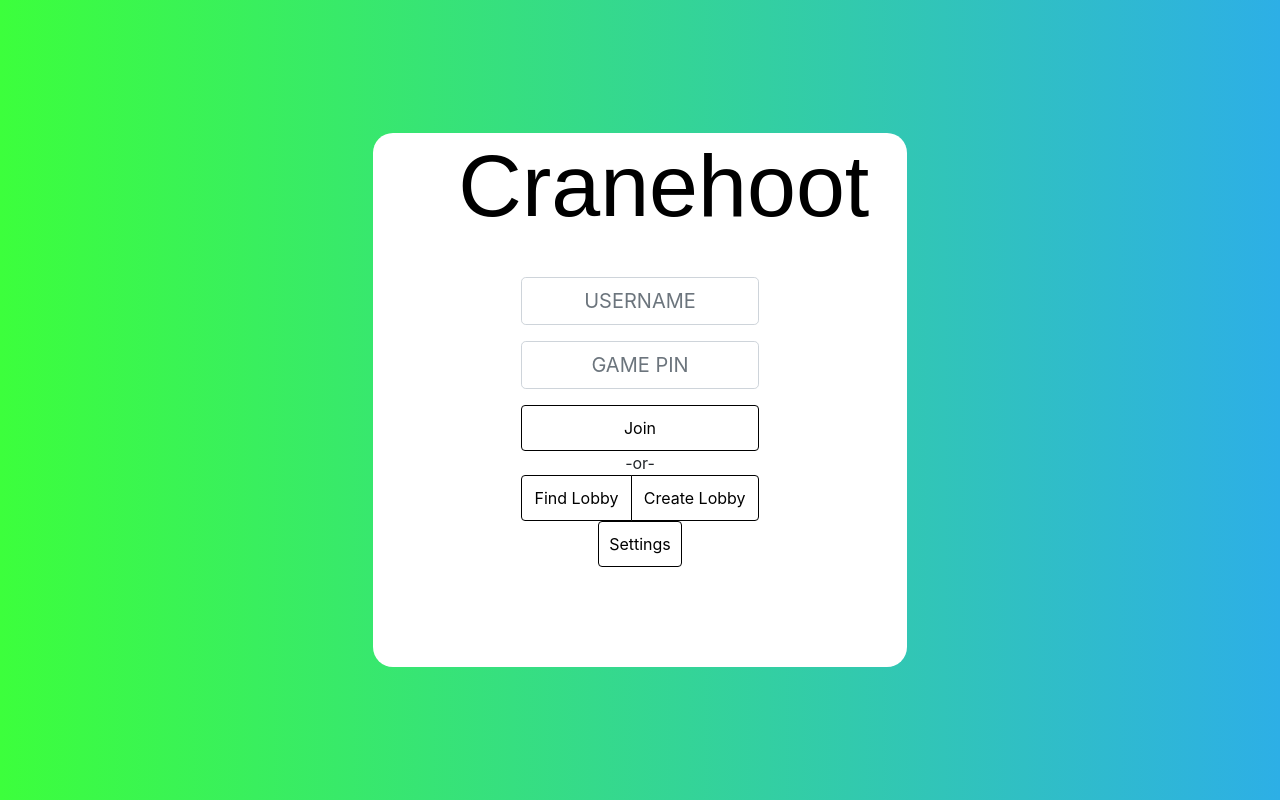
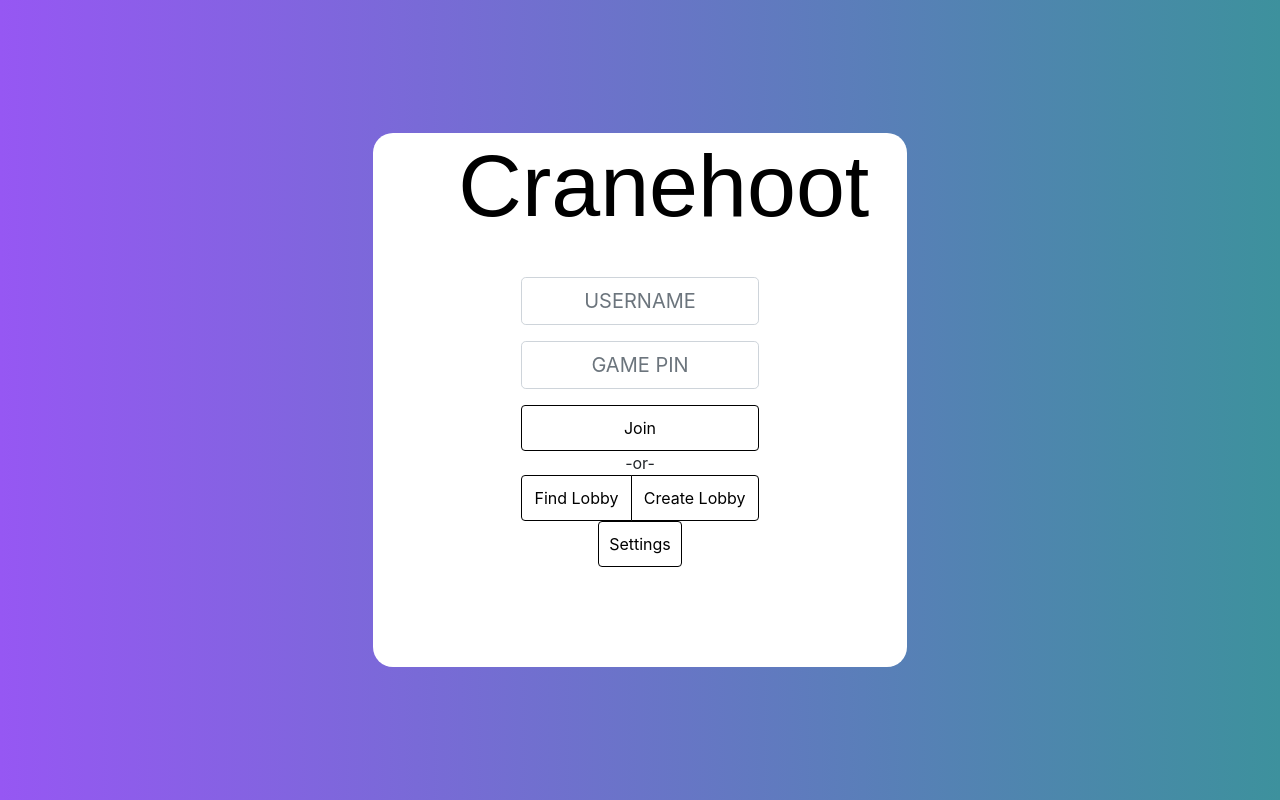
Before and after one commit to PeterKW/CranewareQuizzingTeam7, a Vue app in the folder frontend/: page / in a window 1280 px wide. Built offline with nearby package versions, Linux system fonts and the light colour scheme.

Commit message:
Partially working background slider
Speed is passed from index to GradientContainer and controls the speed of the gradient
Bug: The speed seems to ramp up everytime you make a change

```diff
--- a/frontend/src/App.vue
+++ b/frontend/src/App.vue
@@ -1,8 +1,8 @@
 <template>
   <div id="app">
-    <GradientContainer>
+    <GradientContainer :slider="sliderValue">
       <transition name="fade" mode="out-in">
-        <Index class="h-100" v-on:onJoinLobby="onJoinLobby" v-on:onFindLobby="onFindLobby" v-on:onCreateLobby="onCreateLobby" v-if="currentView == 'index'"> </Index>
+        <Index class="h-100" v-on:onJoinLobby="onJoinLobby" v-on:onFindLobby="onFindLobby" v-on:onCreateLobby="onCreateLobby" v-on:updateBackground="updateBackground" v-if="currentView == 'index'"> </Index>
         <Lobby class="h-100" v-on:onLobbyStart="onLobbyStart" v-on:onLobbyExit="onLobbyExit" :players="players" :gamePin="gamePin" v-if="currentView == 'lobby'"></Lobby>
          <!-- Quiz won't always need access to players array but does for now while the player list is stored here -->
         <Quiz class="h-100" v-on:done='onQuizFinish' v-if="currentView == 'quiz'" :players="players"></Quiz>
@@ -41,6 +41,7 @@ export default {
       // Vars for passing into Lobby
       players: [],
       gamePin: "",
+
 
       pusher: null,
       eventReader: null
@@ -117,7 +118,12 @@ export default {
 
     onExitLeaderboard() {
       this.currentView = "index"
-    }
+    },
+
+    updateBackground(sliderValue) {
+      this.sliderValue = sliderValue
+      this.$forceUpdate();
+    },
   },
 };
 </script>
--- a/frontend/src/components/GradientContainer.vue
+++ b/frontend/src/components/GradientContainer.vue
@@ -24,13 +24,12 @@ export default {
       gradientSpeed: 0.002
     }
   },
-  computed: {
-    gradient() {
-      return { 'background': "-webkit-gradient(linear, left top, right top, from(" + this.color1 + "), to(" + this.color2 + "))"}
-    }
-  },
-  mounted() {
-     //Taken and modified from: https://codepen.io/quasimondo/pen/lDdrF
+  props: ["slider"],
+  methods: {
+    init(){
+      this.step = 0
+      this.istep = 0
+           //Taken and modified from: https://codepen.io/quasimondo/pen/lDdrF
       window.setInterval(() => {
         var c0_0 = this.colors[this.colorIndices[0]];
         var c0_1 = this.colors[this.colorIndices[1]];
@@ -61,7 +60,22 @@ export default {
           this.colorIndices[3] = ( this.colorIndices[3] + Math.floor( 1 + Math.random() * (this.colors.length - 1))) % this.colors.length;
 
         }
-      }, 10)
+      }, 0.1)
+    }
+  },
+  watch: {
+    'slider': function(newVal) {
+      this.gradientSpeed = 0.0000005   * newVal
+      this.init()
+    }
+  },
+  computed: {
+    gradient() {
+      return { 'background': "-webkit-gradient(linear, left top, right top, from(" + this.color1 + "), to(" + this.color2 + "))"}
+    }
+  },
+  mounted() {
+    this.init()
     }
 }
 </script>
--- a/frontend/src/components/Index.vue
+++ b/frontend/src/components/Index.vue
@@ -59,7 +59,7 @@
                             </b-form-group>
 
                              <b-form-group label="Background Speed">
-                              <vue-slider v-model="sliderValue"></vue-slider>
+                              <vue-slider v-model="sliderValue"  @change="updateBackground"></vue-slider>
                             </b-form-group>
 
                       <b-button class="mt-3" block @click="$bvModal.hide('bv-modal')">Close</b-button>
@@ -109,7 +109,10 @@ export default {
       if(!this.username){ alert("Enter a username"); return;}
 
       this.$emit('onCreateLobby', this.username);
-    }
+    },
+    updateBackground() {
+      this.$emit('updateBackground', this.sliderValue)
+    },
   }
 }
 </script>
```
